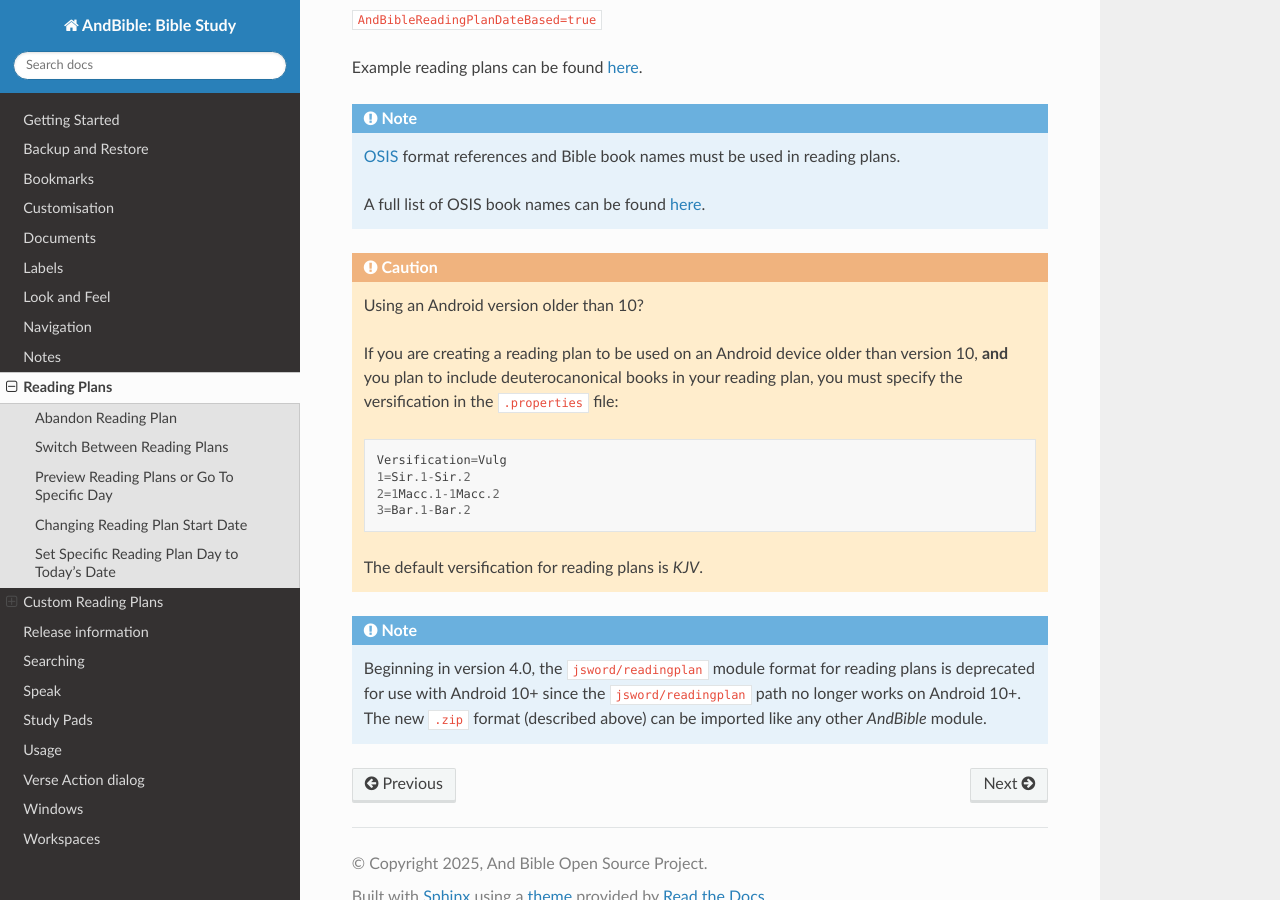
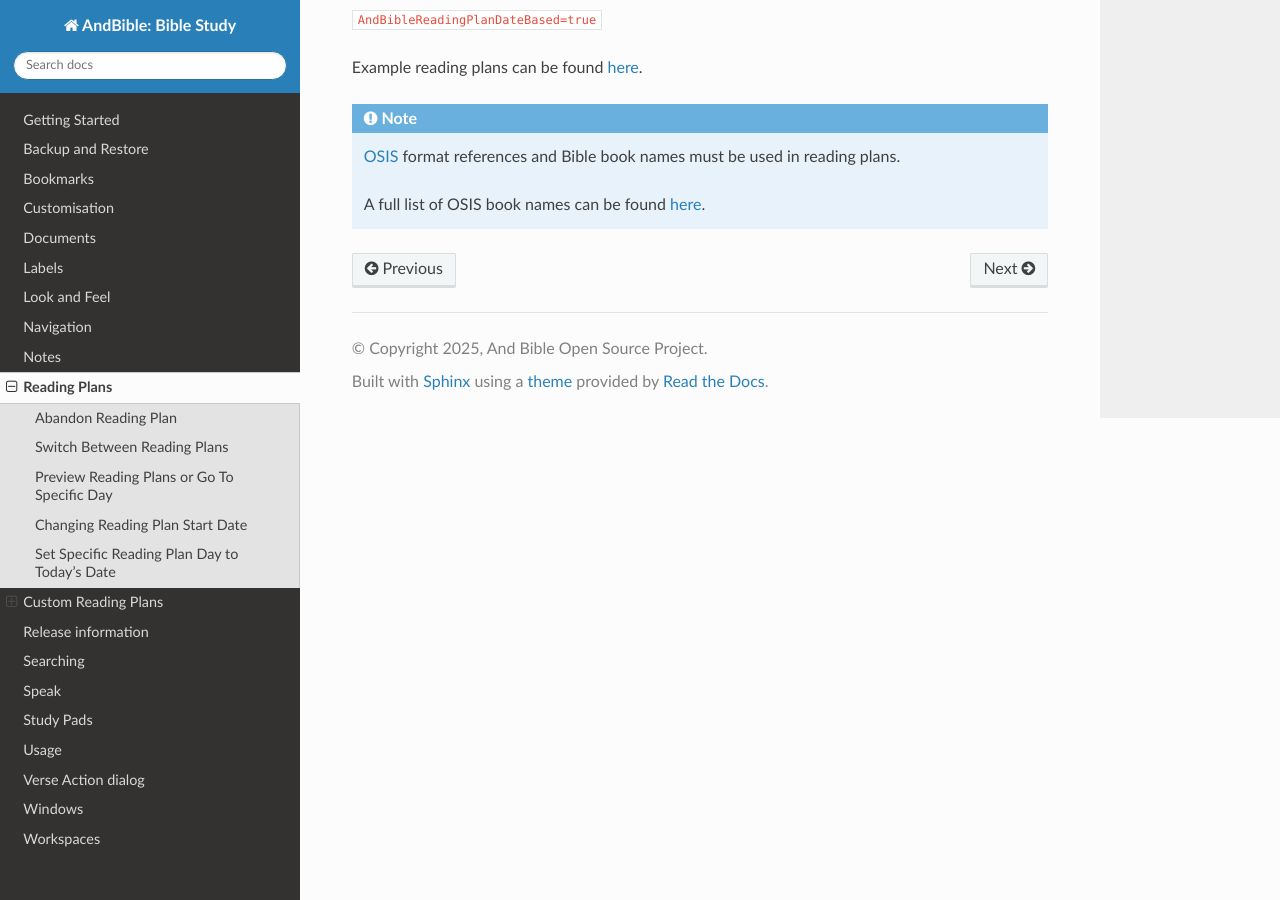
Before and after one commit to AndBible/docs, a Sphinx documentation site: the page built from docs/source/reading_plans.rst, in a window 1280 px wide and 900 px high, scrolled down 4385 px. Built offline with Sphinx 7.4.7 and the Read the Docs theme 3.1.0, drawn with Linux system fonts in a browser that asks for light colours; pages that are not in the unit, such as notebooks, are missing from menus.

Commit message:
Remove Android 10- version notes

```diff
--- a/docs/source/reading_plans.rst
+++ b/docs/source/reading_plans.rst
@@ -211,26 +211,3 @@
 
     A full list of OSIS book names can be found
     `here <https://wiki.crosswire.org/OSIS_Book_Abbreviations>`_.
-
-.. caution::
-
-    Using an Android version older than 10?
-
-    If you are creating a reading plan to be used on an Android device older than
-    version 10, **and** you plan to include deuterocanonical books in your reading
-    plan, you must specify the versification in the :code:`.properties` file:
-
-    .. code-block::
-
-        Versification=Vulg
-        1=Sir.1-Sir.2
-        2=1Macc.1-1Macc.2
-        3=Bar.1-Bar.2
-
-    The default versification for reading plans is `KJV`.
-
-.. note::
-    Beginning in version 4.0, the :code:`jsword/readingplan` module format for
-    reading plans is deprecated for use with Android 10+ since the :code:`jsword/readingplan`
-    path no longer works on Android 10+. The new :code:`.zip` format (described above)
-    can be imported like any other |app| module.
```
